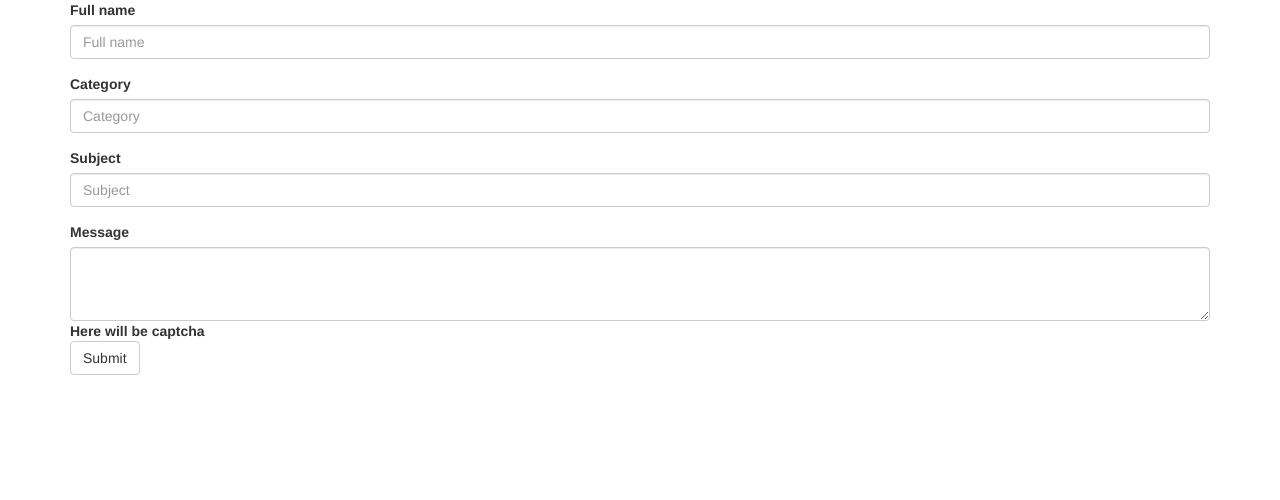
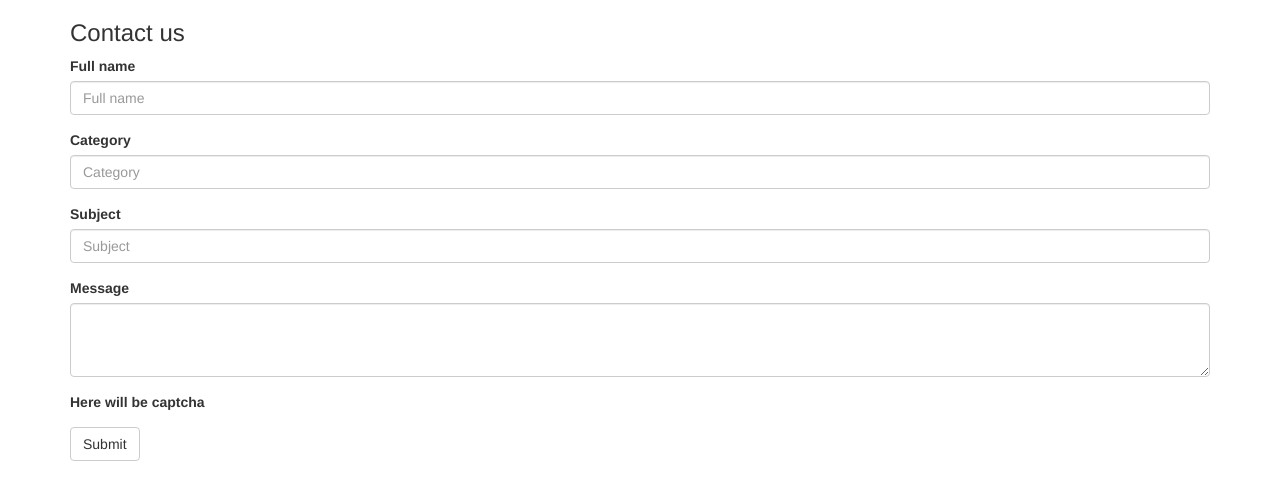
Before and after one commit to Isizukuri/simpleLandingPage, a Django app: page / in a window 1280 px wide. Shown: the top 500 px of the page. Run offline with Django 3.2, Linux system fonts and the light colour scheme; some libraries are stand-ins or nearby versions.

Commit message:
[*] layout

```diff
--- a/sendmail/simpleapp/templates/home.html
+++ b/sendmail/simpleapp/templates/home.html
@@ -11,6 +11,7 @@
 </head>
 <body>
 	<div class='container'>
+        <h3>Contact us</h3>
 		<form action="send_email/" method="post">
 			{% csrf_token %}
 			<div class="form-group">
@@ -25,11 +26,11 @@
 				<label for="InputSubject">Subject</label>
 				<input type="text" class="form-control" id="InputSubject" placeholder="Subject" name='subject'>
 			</div>
-			<div>
+			<div class="form-group">
 				<label for="InputMessage">Message</label>
 				<textarea class="form-control" id='InputMessage' rows="3" name='message'></textarea>
 			</div>
-			<div><strong>Here will be captcha</strong></div>
+			<div class="form-group"><strong>Here will be captcha</strong></div>
 			<button type="submit" class="btn btn-default">Submit</button>
 		</form>
 	</div>
```
